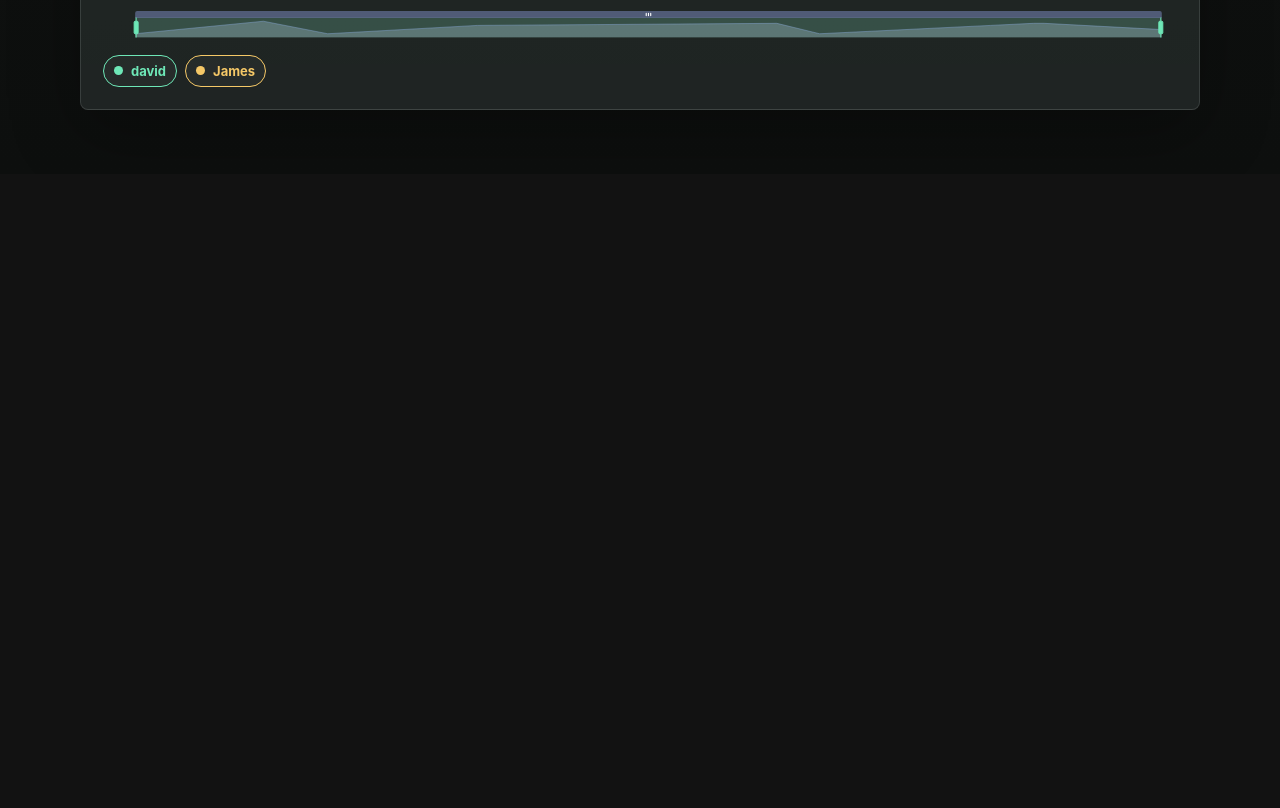
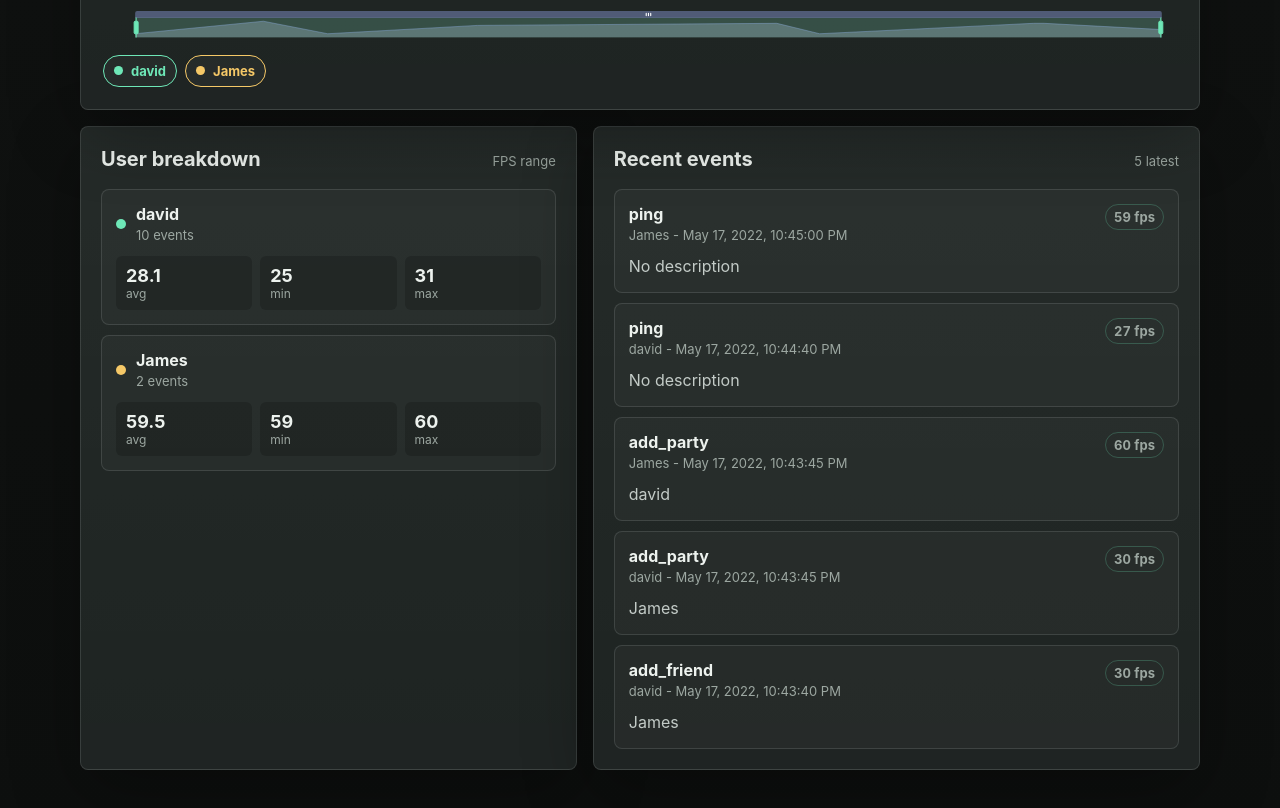
Before and after one commit to longnguyen11/TGC-graph-notes, a Next.js app: page /graph in a window 1280 px wide. Shown: the part 880-1688 px from the top of the page. Before the commit the page ends 1054 px from the top, so only its background shows below. Built offline with nearby package versions, Linux system fonts and the light colour scheme.

Commit message:
add graph events

```diff
--- a/app/globals.css
+++ b/app/globals.css
@@ -476,6 +476,104 @@
   border-radius: 999px;
 }
 
+.graph-insights {
+  display: grid;
+  grid-template-columns: minmax(0, 0.9fr) minmax(0, 1.1fr);
+  gap: 16px;
+  margin-top: 16px;
+}
+
+.summary-list,
+.event-list {
+  display: grid;
+  gap: 10px;
+}
+
+.summary-row,
+.event-row {
+  border: 1px solid var(--border);
+  border-radius: var(--radius);
+  background: rgba(255, 255, 255, 0.03);
+  padding: 14px;
+}
+
+.summary-row {
+  display: grid;
+  gap: 12px;
+}
+
+.summary-user {
+  display: flex;
+  align-items: center;
+  gap: 10px;
+}
+
+.summary-user strong,
+.event-row strong {
+  display: block;
+}
+
+.summary-user span:not(.summary-dot),
+.event-row span {
+  color: var(--muted);
+  font-size: 13px;
+}
+
+.summary-dot {
+  width: 10px;
+  height: 10px;
+  border-radius: 999px;
+}
+
+.summary-stats {
+  display: grid;
+  grid-template-columns: repeat(3, minmax(0, 1fr));
+  gap: 8px;
+}
+
+.summary-stat {
+  border-radius: 6px;
+  background: rgba(0, 0, 0, 0.18);
+  color: var(--muted);
+  padding: 9px 10px;
+  font-size: 12px;
+}
+
+.summary-stat strong {
+  display: block;
+  color: var(--text);
+  font-size: 18px;
+}
+
+.event-row {
+  display: grid;
+  gap: 10px;
+}
+
+.event-row header {
+  display: flex;
+  align-items: flex-start;
+  justify-content: space-between;
+  gap: 14px;
+}
+
+.event-row p {
+  margin: 0;
+  color: var(--muted-strong);
+  line-height: 1.5;
+  overflow-wrap: anywhere;
+}
+
+.event-fps {
+  flex: 0 0 auto;
+  border: 1px solid rgba(110, 231, 183, 0.24);
+  border-radius: 999px;
+  color: var(--accent);
+  padding: 4px 8px;
+  font-variant-numeric: tabular-nums;
+  font-weight: 700;
+}
+
 .graph-tooltip__title {
   margin-bottom: 8px;
   color: var(--text);
@@ -554,6 +652,10 @@
     grid-template-columns: 1fr;
   }
 
+  .graph-insights {
+    grid-template-columns: 1fr;
+  }
+
   .chart-canvas {
     min-height: 380px;
   }
--- a/app/graph/page.tsx
+++ b/app/graph/page.tsx
@@ -6,9 +6,11 @@
 
 import {
   buildFpsSeries,
+  buildUserSummaries,
   formatGraphTooltip,
   formatTimestamp,
   getAverageFps,
+  getRecentEvents,
   getTimestampRange,
   type ChartSeries,
   type FeedEvent,
@@ -119,6 +121,8 @@
   const [selectedUsers, setSelectedUsers] = useState<Record<string, boolean>>({});
 
   const series = useMemo(() => buildFpsSeries(testData), []);
+  const userSummaries = useMemo(() => buildUserSummaries(testData), []);
+  const recentEvents = useMemo(() => getRecentEvents(testData), []);
   const averageFps = useMemo(() => getAverageFps(testData), []);
   const { firstTimestamp, lastTimestamp } = getTimestampRange(testData);
 
@@ -337,6 +341,72 @@
           })}
         </div>
       </section>
+
+      <section className="graph-insights" aria-label="Graph details">
+        <div className="panel">
+          <div className="panel-title">
+            <h2>User breakdown</h2>
+            <span>FPS range</span>
+          </div>
+
+          <div className="summary-list">
+            {userSummaries.map((summary) => (
+              <article className="summary-row" key={summary.user}>
+                <div className="summary-user">
+                  <span
+                    className="summary-dot"
+                    style={{ backgroundColor: summary.color }}
+                  />
+                  <div>
+                    <strong>{summary.user}</strong>
+                    <span>{summary.eventCount} events</span>
+                  </div>
+                </div>
+
+                <div className="summary-stats">
+                  <span className="summary-stat">
+                    <strong>{summary.averageFps}</strong>
+                    avg
+                  </span>
+                  <span className="summary-stat">
+                    <strong>{summary.minFps}</strong>
+                    min
+                  </span>
+                  <span className="summary-stat">
+                    <strong>{summary.maxFps}</strong>
+                    max
+                  </span>
+                </div>
+              </article>
+            ))}
+          </div>
+        </div>
+
+        <div className="panel">
+          <div className="panel-title">
+            <h2>Recent events</h2>
+            <span>{recentEvents.length} latest</span>
+          </div>
+
+          <div className="event-list">
+            {recentEvents.map((event) => (
+              <article className="event-row" key={event.id}>
+                <header>
+                  <div>
+                    <strong>{event.event}</strong>
+                    <span>
+                      {event.user} - {formatTimestamp(event.timestamp)}
+                    </span>
+                  </div>
+                  <span className="event-fps">{event.fps} fps</span>
+                </header>
+
+                <p>{event.description || "No description"}</p>
+              </article>
+            ))}
+          </div>
+        </div>
+      </section>
     </main>
   );
 }
--- a/lib/graph.ts
+++ b/lib/graph.ts
@@ -18,6 +18,16 @@
   points: ChartPoint[];
 };
 
+export type UserSummary = {
+  user: string;
+  color: string;
+  eventCount: number;
+  averageFps: number;
+  minFps: number;
+  maxFps: number;
+  latestEvent: FeedEvent;
+};
+
 export type TooltipParam = {
   color?: string;
   seriesName?: string;
@@ -27,7 +37,7 @@
 const colors = ["#6ee7b7", "#f5c867", "#f08a70", "#60a5fa", "#c084fc"];
 const fallbackColor = "#6ee7b7";
 
-export function buildFpsSeries(events: FeedEvent[]) {
+function groupEventsByUser(events: FeedEvent[]) {
   const users = new Map<string, FeedEvent[]>();
 
   for (const event of events) {
@@ -35,6 +45,12 @@
     userEvents.push(event);
     users.set(event.user, userEvents);
   }
+
+  return users;
+}
+
+export function buildFpsSeries(events: FeedEvent[]) {
+  const users = groupEventsByUser(events);
 
   return Array.from(users.entries()).map(([user, userEvents], index) => ({
     user,
@@ -57,6 +73,34 @@
   const total = events.reduce((sum, event) => sum + event.fps, 0);
 
   return Math.round((total / events.length) * 10) / 10;
+}
+
+export function buildUserSummaries(events: FeedEvent[]) {
+  const users = groupEventsByUser(events);
+
+  return Array.from(users.entries()).map(([user, userEvents], index) => {
+    const fpsValues = userEvents.map((event) => event.fps);
+    const latestEvent = userEvents.reduce((latest, event) =>
+      event.timestamp > latest.timestamp ? event : latest,
+    );
+
+    return {
+      user,
+      color: colors[index % colors.length],
+      eventCount: userEvents.length,
+      averageFps: getAverageFps(userEvents),
+      minFps: Math.min(...fpsValues),
+      maxFps: Math.max(...fpsValues),
+      latestEvent,
+    };
+  });
+}
+
+export function getRecentEvents(events: FeedEvent[], limit = 5) {
+  return events
+    .slice()
+    .sort((a, b) => b.timestamp - a.timestamp || b.id - a.id)
+    .slice(0, limit);
 }
 
 export function getTimestampRange(events: FeedEvent[]) {
```
Also changed, not shown: 1 other file (tests, documents, lock files or other folders).
